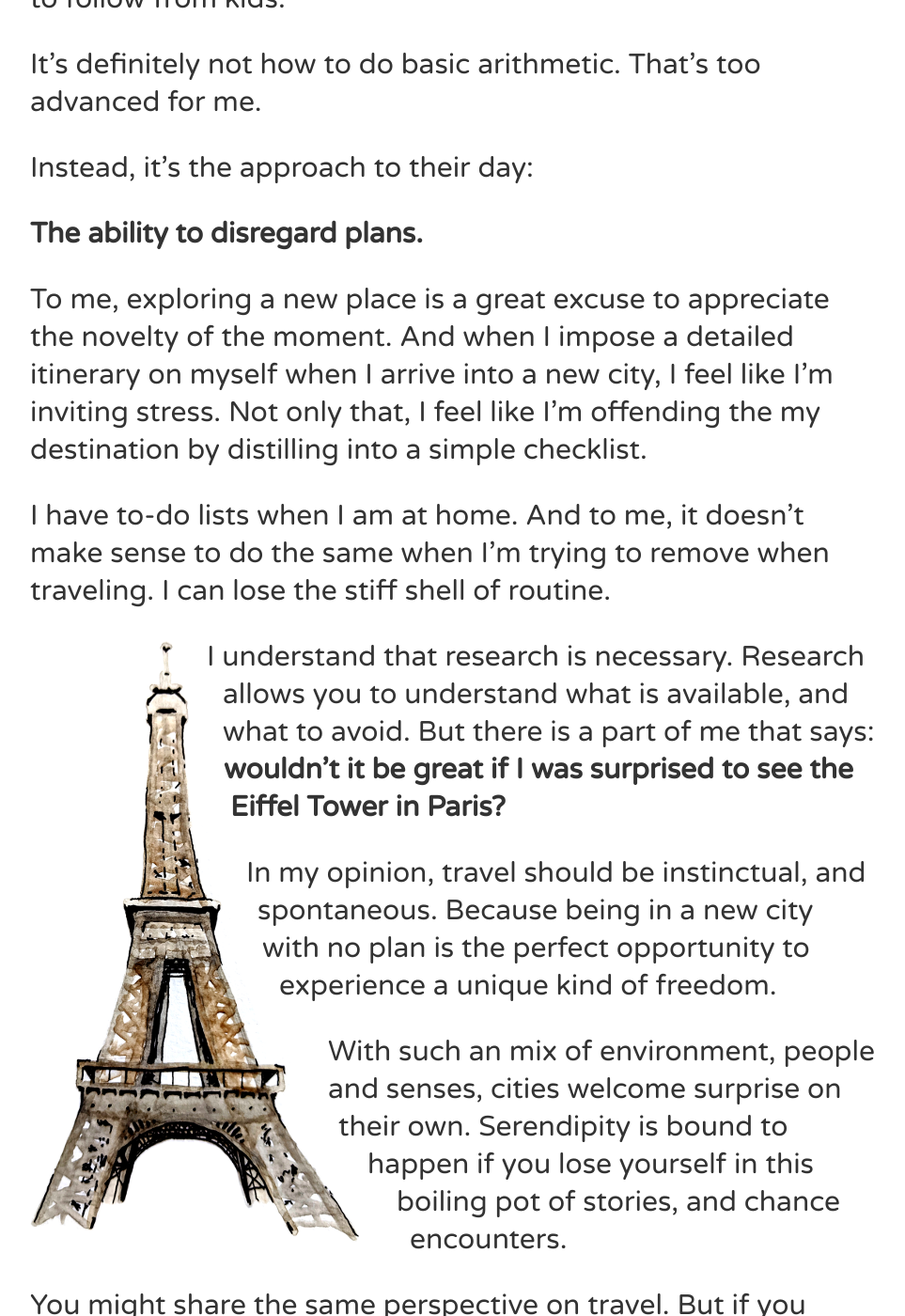
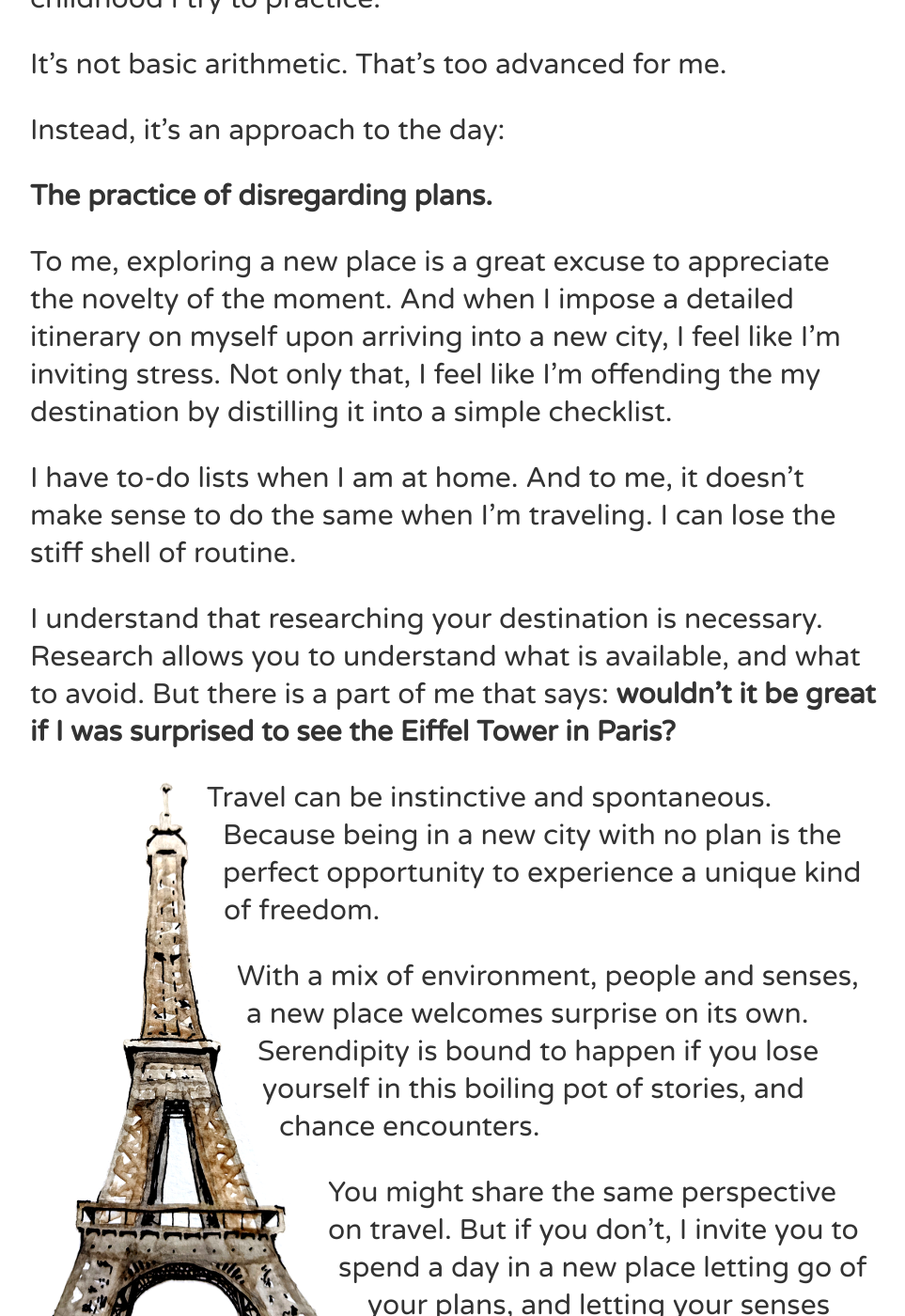
Before and after one commit to whocarescreative/blog, a Jekyll site: the page built from _posts/2019-05-20-creative-travel.md, in a window 1280 px wide and 1400 px high, scrolled down 1081 px. Shown: the whole window at 94% size, without its empty margins (158-1121 px from the left). Built offline with Jekyll 4.4.1, drawn with Linux system fonts in a browser that asks for light colours; some of the changed text lies outside the part shown.

Commit message:
more text changes b4 feedback

```diff
--- a/_posts/2019-05-20-creative-travel.md
+++ b/_posts/2019-05-20-creative-travel.md
@@ -5,7 +5,6 @@ date: '2019-05-20'
 subtitle: 'Lose the itinerary'
 snaketitle: 'creative-travel'
 ---
-
 
 <div class="hero">
   <canvas id='canvas' class="grab-cursor" height="568px" width="666px"></canvas>
@@ -29,37 +28,43 @@ snaketitle: 'creative-travel'
 
 Travelling makes me feel like a kid. Looking at my surroundings for the first time. Running around aimlessly, placing full attention on the present.
 
-Sure, I am capable of running around aimlessly when I am at home too. I probably do that more than I should.
+I mean, I am capable of running around aimlessly when I am in my home city too. I probably do that more than I should.
 
-But when I'm on the road, there is one crucial lesson that I try to follow from kids.
+But when I’m on the road, there’s one particular part of childhood I try to practice.
 
-It's definitely not how to do basic arithmetic. That’s too advanced for me.
+It’s not basic arithmetic. That’s too advanced for me.
 
-Instead, it’s the approach to their day:
+Instead, it’s an approach to the day:
 
-**The ability to disregard plans.**
+**The practice of disregarding plans.**
 
-To me, exploring a new place is a great excuse to appreciate the novelty of the moment. And when I impose a detailed itinerary on myself when I arrive into a new city, I feel like I'm inviting stress. Not only that, I feel like I'm offending the my destination by distilling into a simple checklist.
+To me, exploring a new place is a great excuse to appreciate the novelty of the moment. And when I impose a detailed itinerary on myself upon arriving into a new city, I feel like I’m inviting stress. Not only that, I feel like I’m offending the my destination by distilling it into a simple checklist.
 
-I have to-do lists when I am at home. And to me, it doesn't make sense to do the same when I'm trying to remove  when traveling. I can lose the stiff shell of routine.
+I have to-do lists when I am at home. And to me, it doesn’t make sense to do the same when I’m traveling. I can lose the stiff shell of routine.
+
+I understand that researching your destination is necessary. Research allows you to understand what is available, and what to avoid. But there is a part of me that says:  <strong>wouldn’t it be great if I was surprised to see the Eiffel Tower in Paris? </strong>
+
 
 <img class="eiffel" src="assets/articles/creative-travel/img/eiffel_illustration.png">
 
-I understand that research is necessary. Research allows you to understand what is available, and what to avoid. But there is a part of me that says: <strong>wouldn't it be great if I was surprised to see the Eiffel Tower in Paris?</strong>
 
-In my opinion, travel should be instinctual, and spontaneous. Because being in a new city with no plan is the perfect opportunity to experience a unique kind of freedom.
+Travel can be instinctive and spontaneous. Because being in a new city with no plan is the perfect opportunity to experience a unique kind of freedom.
 
-With such an mix of environment, people and senses, cities welcome surprise on their own. Serendipity is bound to happen if you lose yourself in this boiling pot of stories, and chance encounters.
+With a mix of environment, people and senses, a new place welcomes surprise on its own. Serendipity is bound to happen if you lose yourself in this boiling pot of stories, and chance encounters.
 
-You might share the same perspective on travel. But if you don't, I invite you to spend a day in a new place letting go of your plans, and letting your senses lead the way instead. Step outside, and walk with no destination.
+You might share the same perspective on travel. But if you don’t, I invite you to spend a day in a new place letting go of your plans, and letting your senses lead the way instead. Step outside, and start walking without a destination.
 
-Eat some fresh bread you smelled across the street. Your nose will not let you down.
+Smell the fresh bread across the street, and eat at the bakery. Your nose will not let you down.
+
 
 Stop and listen to a free concert you heard a few blocks away. Linger for an hour.
 
-Catch a glimpse of green, and go to the park. Daydream. Have a picnic, or a beer.
+
+Catch a glimpse of green, and go to the park. Have a picnic.
+
 
 **Or just sit, pause, and listen to your new surroundings.**
+
 
  <div id="sounds">
     <div data-playing="false" id="sounds--btn">Play</div>
@@ -74,15 +79,13 @@ Catch a glimpse of green, and go to the park. Daydream. Have a picnic, or a beer
 
 By following your instincts instead of a curated guide, you can start creating your own, unique relationship with a city. You can read all about your destination beforehand, but you won’t know how you feel until you get there. It’s like online dating.
 
-And when there is such an abundance of possibilities, you can relax knowing you won’t get to see every place or landmark a destination has to offer. Finding your taste for travel is the same as discovering your own taste in art, music or film. Out of all the choices, you find what attracts you.
+And when there is such an abundance of places to see in a city: parks, restaurantes, museums, you can relax knowing you won’t get to see every landmark a destination has to offer. Finding your taste for travel is the same as discovering your own taste in art, music or film. Out of all the choices, you find what attracts you.
 
-I also encourage you to ask a human, not Google. Avoiding a place because it has 3.9 stars and not four isn’t practical, and you might make a new friend while dining at a hole-in-the-wall restaurant.
+I also encourage you to ask a human, not Google. Avoiding a place because it doesn’t have five stars is limiting, and you might make a new friend while taking risks eating food you’ve never heard of before.
 
-Besides, isn't discovering a spot without plans and in the internet just more fun?
+Travel is a opportunity to get familiar with uncertainty, and find your own way to play in a new city.
 
-Travel is an opportunity to play.
-
-And if you too, want to feel like a kid again, you should play at any chance you get.
+And if I really want to feel like a kid again, I take any chance I can get to play.
 
 <div id="dice"></div>
 
```
